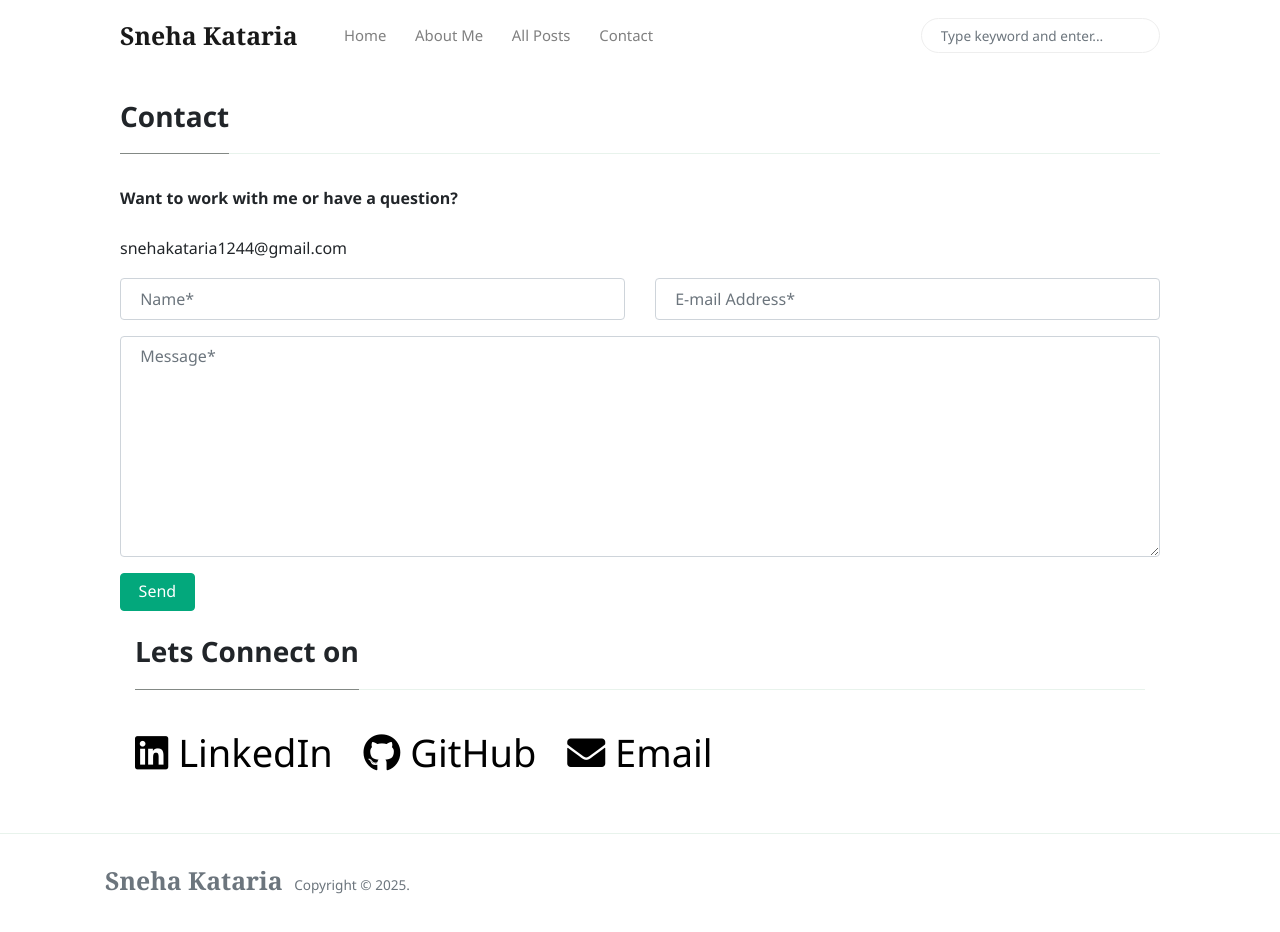
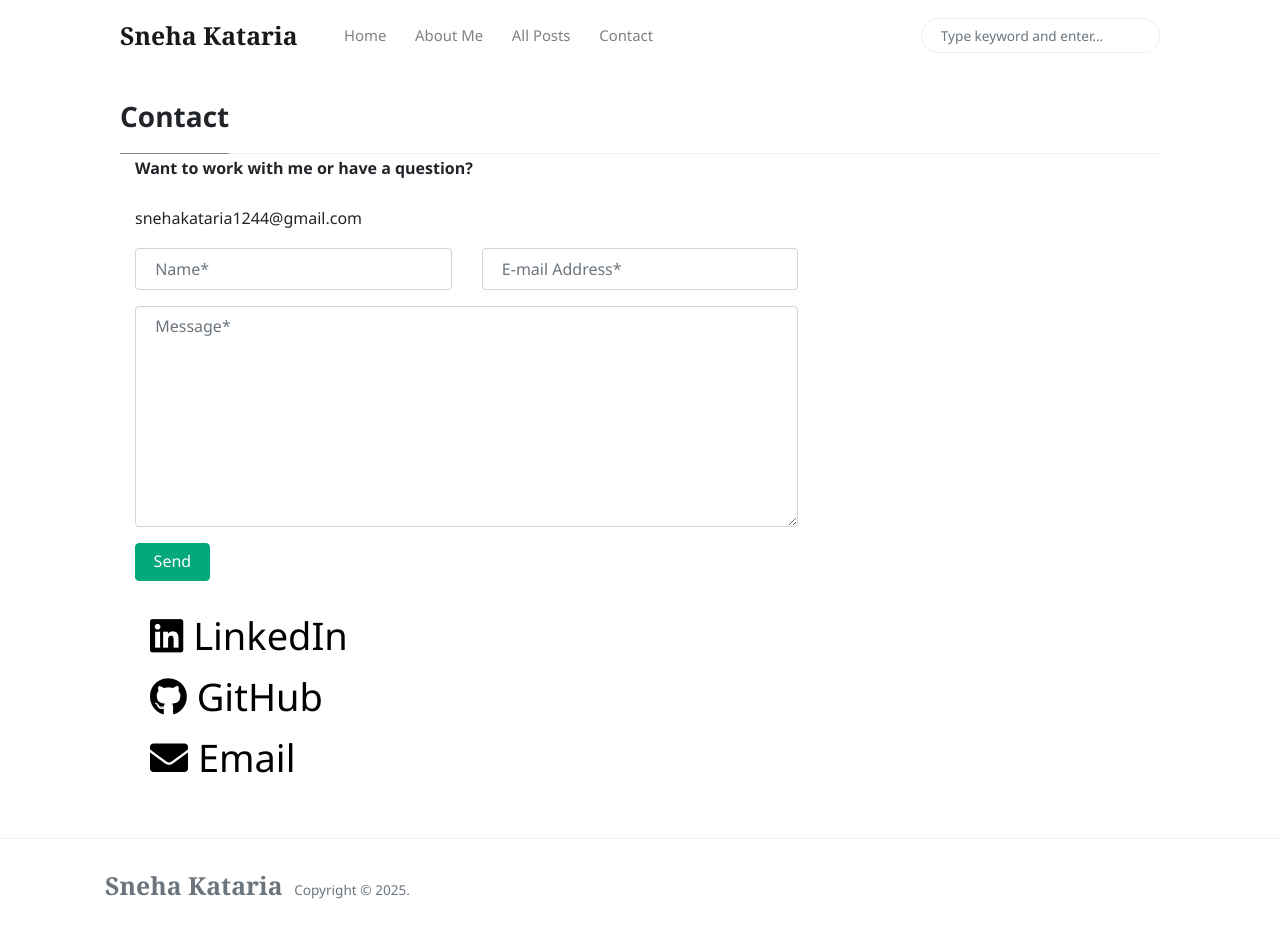
Before and after one commit to sneha-kataria/blog, a Jekyll site: the page built from _pages/contact.md, in a window 1280 px wide and 932 px high. Built offline with Jekyll 4.4.1, drawn with Linux system fonts in a browser that asks for light colours; nearby versions of some CDN libraries.

Commit message:
Updated contact me website.

```diff
--- a/_pages/contact.md
+++ b/_pages/contact.md
@@ -3,36 +3,48 @@ title: "Contact"
 permalink: "/contact.html"
 ---
 
-<form action="https://formspree.io/f/xovengga" method="POST">
-<p class="mb-4"><b>Want to work with me or have a question?</b></p>
-<p>snehakataria1244@gmail.com</p>
-<div class="form-group row">
-<div class="col-md-6">
-<input class="form-control" type="text" name="name" placeholder="Name*" required>
-</div>
-<div class="col-md-6">
-<input class="form-control" type="email" name="_replyto" placeholder="E-mail Address*" required>
-</div>
-</div>
-<textarea rows="8" class="form-control mb-3" name="message" placeholder="Message*" required></textarea>
-<input class="btn btn-success mb-4" type="submit" value="Send">
-</form>
-
 <div class="container">
-    <!-- LinkedIn -->
-    <h3 class="font-weight-bold spanborder"><span>Lets Connect on </span></h3>
-    <div class="contact-item">
-        <a href="https://www.linkedin.com/in/snehakataria/" target="_blank" style="font-size:38px;color: black;">
+   <div class="row remove-site-content-margin">
+      <div class="col-md-8">
+         <form action="https://formspree.io/f/xovengga" method="POST">
+            <p class="mb-4"><b>Want to work with me or have a question?</b></p>
+            <p>snehakataria1244@gmail.com</p>
+            <div class="form-group row">
+               <div class="col-md-6">
+                  <input class="form-control" type="text" name="name" placeholder="Name*" required>
+               </div>
+               <div class="col-md-6">
+                  <input class="form-control" type="email" name="_replyto" placeholder="E-mail Address*" required>
+               </div>
+            </div>
+            <textarea rows="8" class="form-control mb-3" name="message" placeholder="Message*" required></textarea>
+            <input class="btn btn-success mb-4" type="submit" value="Send">
+         </form>
+      </div>
+   </div>
+   <div class="col-md-4">
+      <div class="contact-links">
+         <!-- LinkedIn -->
+         <div class="contact-item">
+            <a href="https://www.linkedin.com/in/snehakataria/" target="_blank" style="font-size:38px;color: black;">
             <i class="fab fa-linkedin"></i>
             <span>LinkedIn</span>
-        </a> &nbsp;&nbsp;&nbsp;&nbsp;
-        <a href="https://github.com/sneha-kataria" target="_blank" style="font-size:38px;color: black;">
+            </a>
+         </div>
+         <!-- GitHub -->
+         <div class="contact-item">
+            <a href="https://github.com/sneha-kataria" target="_blank" style="font-size:38px;color: black;">
             <i class="fab fa-github"></i>
             <span>GitHub</span>
-        </a>&nbsp;&nbsp;&nbsp;&nbsp;
-        <a href="mailto:snehakataria1244@gmail.com" style="font-size:38px;color: black;">
+            </a>
+         </div>
+         <!-- Email -->
+         <div class="contact-item">
+            <a href="mailto:snehakataria1244@gmail.com" style="font-size:38px;color: black;">
             <i class="fas fa-envelope"></i>
             <span>Email</span>
-        </a>
-    </div>
+            </a>
+         </div>
+      </div>
+   </div>
 </div>
```
